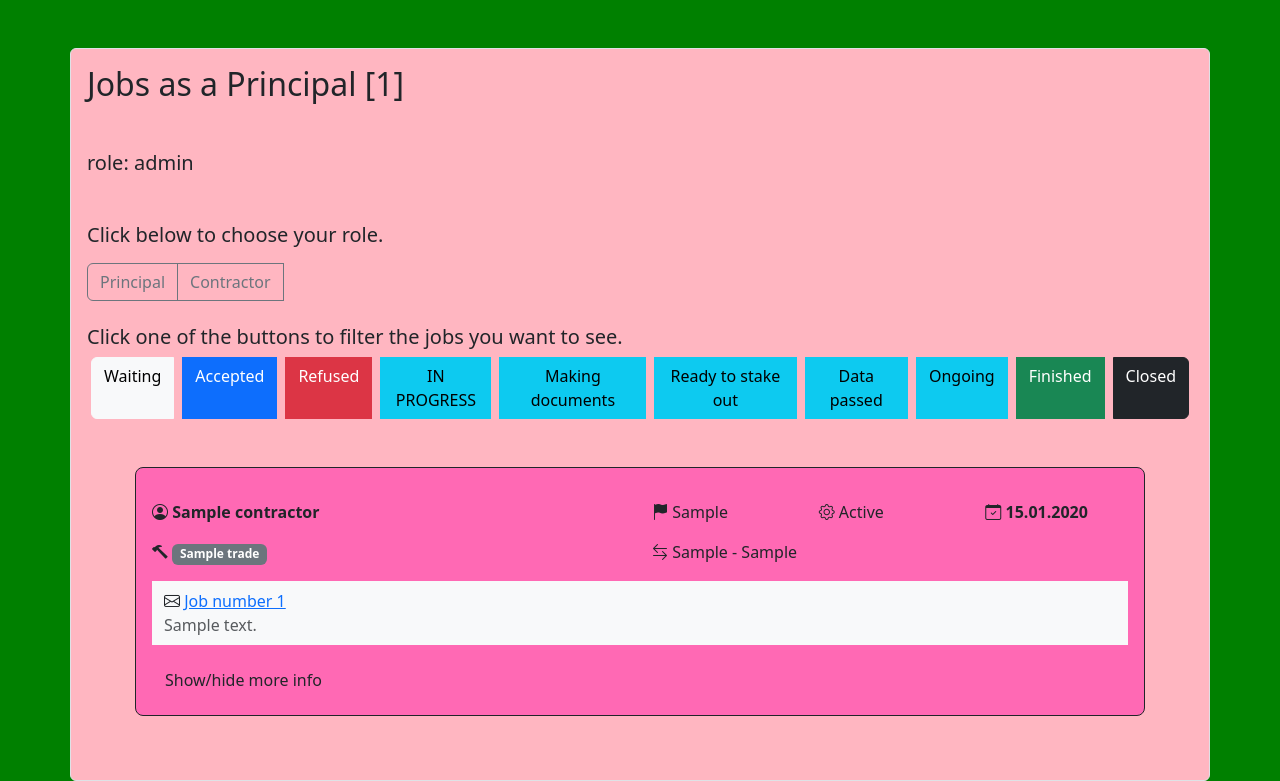
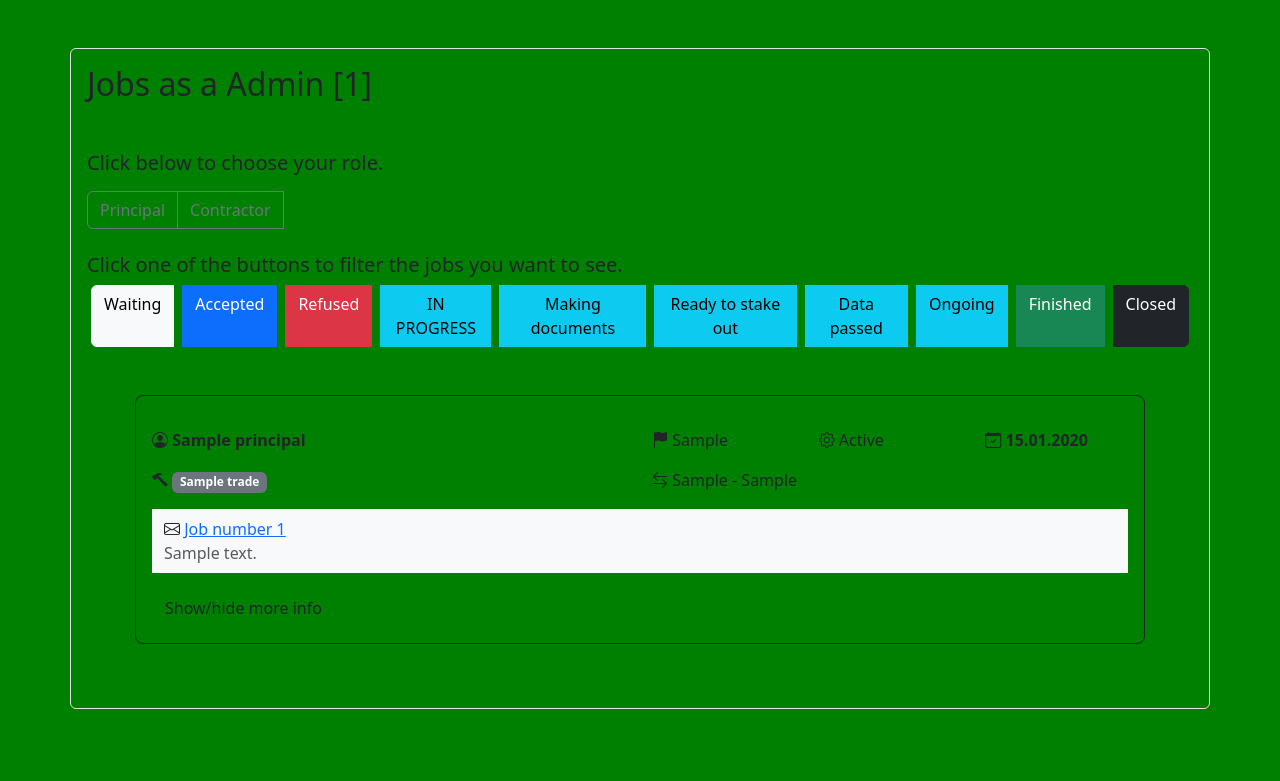
Before and after one commit to 117marta/job_book, a Django app: template jobs/templates/jobs/my_jobs.html in a window 1280 px wide. Shown: the part 144-925 px from the top of the page. After the commit the page ends 853 px from the top, so only its background shows below. Run offline with Django 5.2, Linux system fonts and the light colour scheme; the template is opened without the code that fills it: most values are stand-ins (such as "Sample title", 1, 10 or a date in 2020); some libraries are stand-ins or nearby versions.

Commit message:
Improvements in the my-jobs and in the navbar

```diff
--- a/home_page/templates/home_page/base.html
+++ b/home_page/templates/home_page/base.html
@@ -32,9 +32,6 @@
                             <a class="nav-link active" aria-current="page" href="{% url "login" %}">Log in</a>
                         </li>
                     {% else %}
-                        <li class="nav-item">
-                            <a class="nav-link active" aria-current="page" href="{% url "panel" %}">Panel</a>
-                        </li>
                         <li class="nav-item">
                             <a class="nav-link active" aria-current="page" href="{% url "users-all" %}">Users list</a>
                         </li>
@@ -72,7 +69,7 @@
                                     <li><a class="dropdown-item" href="{% url 'registration' %}">Register</a></li>
                                 {% else %}
                                     <li><a class="dropdown-item" href="{% url "panel" %}">Panel</a></li>
-                                    <li><a class="dropdown-item" href="{% url "jobs-create" %}">Create a job</a></li>
+                                    <li><a class="dropdown-item" href="{% url "jobs-my-jobs" %}">My jobs</a></li>
                                     <li><hr class="dropdown-divider"></li>
                                     <li><a class="dropdown-item" href="{% url 'logout' %}">Log out</a></li>
                                 {% endif %}
--- a/jobs/templates/jobs/jobs_all.html
+++ b/jobs/templates/jobs/jobs_all.html
@@ -8,7 +8,7 @@
 
     <div class="container-fluid" style="background-color:lavenderblush;">
         <h2>Jobs list</h2>
-        <p>All the workers on the construction.</p>
+        <p>All the jobs on the construction.</p>
 
         <table class="table table-striped table-hover table-warning mt-5">
             <thead class="align-middle">
--- a/jobs/templates/jobs/my_jobs.html
+++ b/jobs/templates/jobs/my_jobs.html
@@ -5,9 +5,15 @@
 {% block title %}{{ block.super }} My Jobs{% endblock %}
 
 {% block content %}
-    <div class="container-xl jobs-principal rounded mt-5 p-3 border">
-        <h2 class="mb-5">Jobs as a Principal [{{ jobs.count }}]</h2>
-        <h5 class="mb-5">role: {{ role }}</h5>
+    <div class="container-xl jobs-{% if role %}{{ role }}{% else %}default{% endif %} rounded mt-5 p-3 border">
+        <h2 class="mb-5">
+            {% if role %}
+                Jobs as a {{ role | capfirst }} [{{ jobs.count }}]
+            {% else %}
+                Choose your role to show your jobs
+            {% endif %}
+        </h2>
+{#        <h5 class="mb-5">role: {{ role }}</h5>#}
 
         <div class="my-3">
             <h5>Click below to choose your role.</h5>
@@ -17,6 +23,7 @@
             </div>
         </div>
 
+        {% if role %}
             <div class="my-3">
                 <h5>Click one of the buttons to filter the jobs you want to see.</h5>
                 <div class="btn-group d-flex justify-content-center my-2" role="group" aria-label="Button groups">
@@ -32,11 +39,18 @@
                     <a href="{% url "jobs-my-jobs" status="closed" %}" class="btn btn-dark mx-1" role="button">Closed</a>
                 </div>
             </div>
+        {% endif %}
 
         {% for job in jobs %}
-            <div class="job-container border border-dark rounded-3 p-3 m-5">
+            <div class="job-{% if role %}{{ role }}{% else %}default{% endif %} border border-dark rounded-3 p-3 m-5">
                 <div class="row align-items-center my-3">
-                    <div class="col-auto me-auto"><i class="bi bi-person-circle"></i> <strong>{{ job.contractor.get_full_name }}</strong></div>
+                    <div class="col-auto me-auto"><i class="bi bi-person-circle"></i> <strong>
+                        {% if role == "principal" %}
+                            {{ job.contractor.get_full_name }}
+                        {% else %}
+                            {{ job.principal.get_full_name }}
+                        {% endif %}
+                    </strong></div>
                     <div class="col-2"><i class="bi bi-flag-fill"></i> {{ job.get_kind_display | capfirst }}</div>
                     <div class="col-2"><i class="bi bi-gear"></i> {{ job.get_status_display | capfirst }}</div>
                     <div class="col-2"><i class="bi bi-calendar-check"></i> <strong>{{ job.deadline | date:"d.m.Y" }}</strong></div>
@@ -63,7 +77,7 @@
                 </div>
             </div>
         {% empty %}
-            <div class="job-container border border-dark rounded-3 p-3 m-5">
+            <div class="job-{% if role %}{{ role }}{% else %}default{% endif %} border border-dark rounded-3 p-3 m-5">
                 No jobs!
             </div>
         {% endfor %}
--- a/static/css/style.css
+++ b/static/css/style.css
@@ -26,9 +26,25 @@ h1 {
 }
 
 .jobs-principal {
-    background-color: lightpink;
+    background-color:   #fcd9c0 ;
 }
 
-.job-container {
-    background-color: hotpink;
+.jobs-contractor {
+    background-color:  #e6c8fb;
 }
+
+.jobs-default {
+    background-color:  #c4bdbd ;
+}
+
+.job-principal {
+    background-color:   #fdab6e ;
+}
+
+.job-contractor {
+    background-color:  #c371fb;
+}
+
+.job-default {
+    background-color:  #898585 ;
+}
```
Lines whose indentation alone changed are shown as unchanged.
